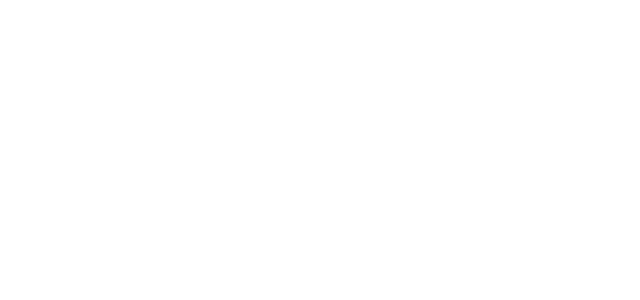
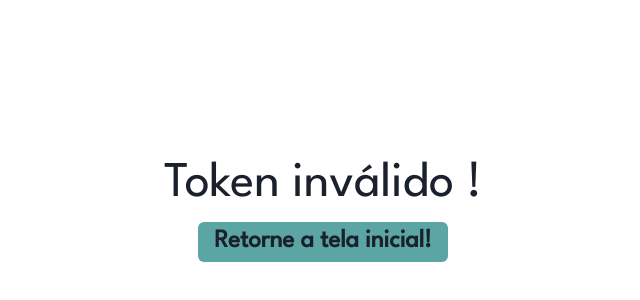
Before and after one commit to ViniciusOgawa/Agendify2.0, a React (Vite) app: page /error in a window 1280 px wide. Before the commit this address had no page. Shown: the part 196-496 px from the top of the page, without its empty margins (317-957 px from the left). Built offline with nearby package versions, Linux system fonts and the light colour scheme.

Commit message:
feat: created delete user function

```diff
--- a/src/components/ModalUpdateUser/index.jsx
+++ b/src/components/ModalUpdateUser/index.jsx
@@ -19,8 +19,13 @@
 import { useForm } from "react-hook-form";
 
 const ModalUpdateUser = () => {
-  const { isOpenModalUser, setIsOpenModalUser, loadingAttUser, updateContact } =
-    useContext(UserContext);
+  const {
+    isOpenModalUser,
+    setIsOpenModalUser,
+    loadingAttUser,
+    updateContact,
+    deleteUser,
+  } = useContext(UserContext);
 
   const handleClose = () => {
     setIsOpenModalUser(false);
@@ -39,6 +44,11 @@
   const submit = (data) => {
     updateContact(data);
     reset();
+  };
+
+  const deleteUserHandle = () => {
+    deleteUser();
+    window.location.href = "http://localhost:3000/template";
   };
 
   return (
@@ -168,6 +178,18 @@
               </Button>
             </Box>
           </form>
+          <Button
+            h={"30px"}
+            fontSize={"xl"}
+            backgroundColor={"red.300"}
+            color={"green.200"}
+            border={"1px solid"}
+            borderColor={"green.200"}
+            marginTop={"10px"}
+            onClick={() => deleteUserHandle()}
+          >
+            Excluir
+          </Button>
         </ModalBody>
       </ModalContent>
     </Modal>
--- /dev/null
+++ b/src/pages/ErrorPage/index.jsx
@@ -0,0 +1,30 @@
+import { Box, Button, Flex, Text } from "@chakra-ui/react";
+
+const ErrorPage = () => {
+  return (
+    <>
+      <Box h={"100vh"}>
+        <Flex
+          h={"100%"}
+          w={"100%"}
+          alignItems={"center"}
+          justifyContent={"center"}
+          flexDirection={"column"}
+          marginBottom={"20px"}
+        >
+          <Text fontSize={"2xl"}>Token inválido !</Text>
+          <Button
+            backgroundColor={"green.100"}
+            onClick={() =>
+              (window.location.href = "http://localhost:3000/template")
+            }
+          >
+            Retorne a tela inicial!
+          </Button>
+        </Flex>
+      </Box>
+    </>
+  );
+};
+
+export { ErrorPage };
--- a/src/pages/HomePage/index.jsx
+++ b/src/pages/HomePage/index.jsx
@@ -9,6 +9,7 @@
 import { ModalCreateContact } from "../../components/ModalCreateContact";
 import { CardUser } from "../../components/CardUser";
 import { SearchBar } from "../../components/SearchBar";
+import { useNavigate } from "react-router-dom";
 
 const HomePage = () => {
   const {
@@ -19,6 +20,8 @@
     contactDeleted,
     contactsFiltered,
   } = useContext(ContactContext);
+
+  const navigate = useNavigate();
 
   const urlParams = new URLSearchParams(window.location.search);
   const token = urlParams.get("token");
@@ -36,6 +39,9 @@
         });
         setContacts(response.data);
       } catch (error) {
+        if (error.response.status == 401) {
+          navigate("/error");
+        }
         console.log(error);
       }
     })();
--- a/src/providers/UserContext.jsx
+++ b/src/providers/UserContext.jsx
@@ -72,6 +72,21 @@
     }
   };
 
+  const deleteUser = async () => {
+    const urlParams = new URLSearchParams(window.location.search);
+    const token = urlParams.get("token");
+
+    try {
+      await api.delete(`/users/${user.id}`, {
+        headers: {
+          authorization: `Bearer ${token}`,
+        },
+      });
+    } catch (error) {
+      console.log(error);
+    }
+  };
+
   return (
     <UserContext.Provider
       value={{
@@ -81,6 +96,7 @@
         setIsOpenModalUser,
         loadingAttUser,
         updateContact,
+        deleteUser,
       }}
     >
       {children}
--- a/src/routes/index.jsx
+++ b/src/routes/index.jsx
@@ -1,10 +1,12 @@
 import { Routes, Route } from "react-router-dom";
 import { HomePage } from "../pages/HomePage";
+import { ErrorPage } from "../pages/ErrorPage";
 
 const RoutesMain = () => {
   return (
     <Routes>
       <Route path="/" element={<HomePage />} />
+      <Route path="/error" element={<ErrorPage />} />
     </Routes>
   );
 };
```
